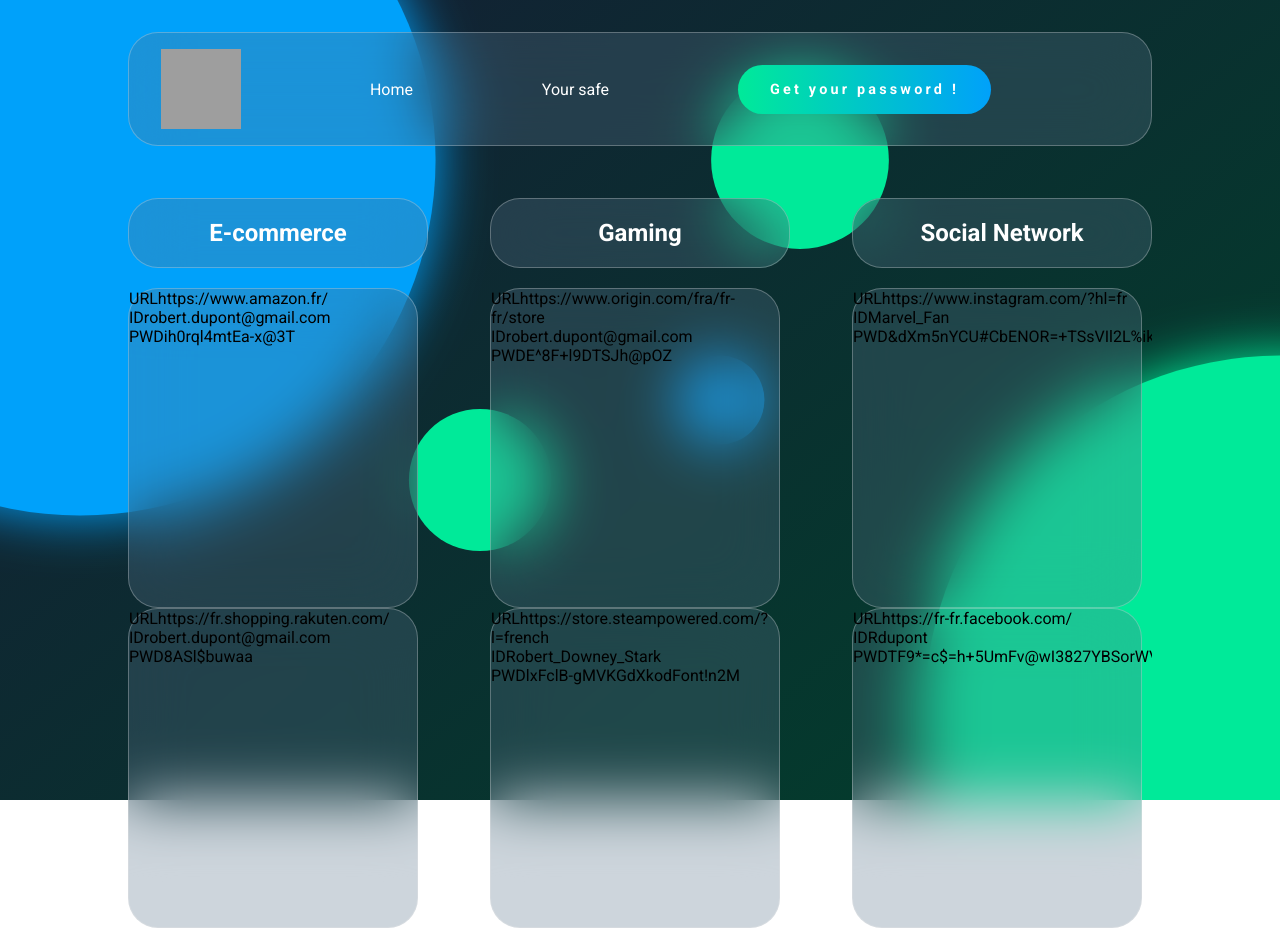
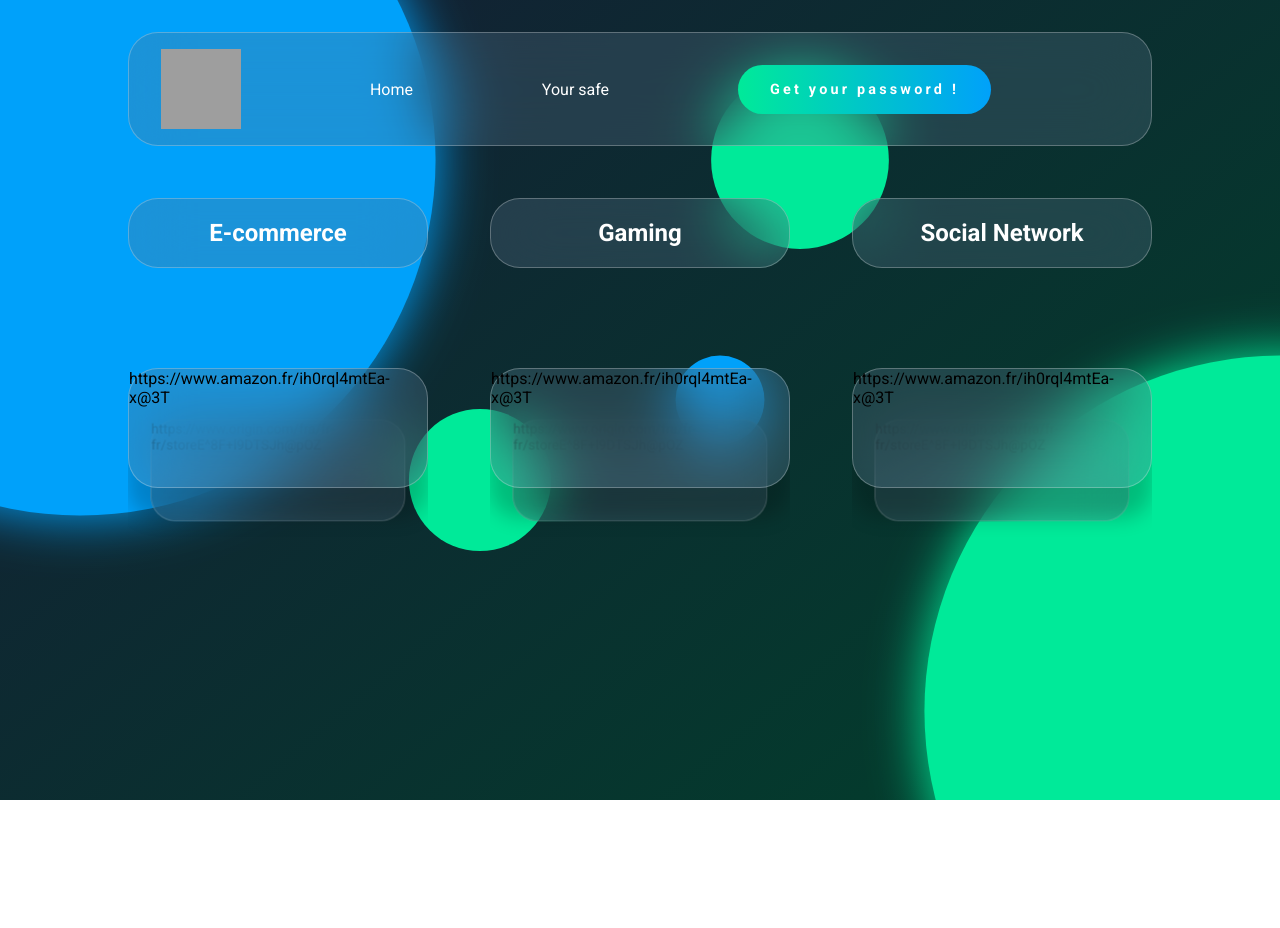
Before and after one commit to tamoroso/WordSafe, a Next.js app: page /safe in a window 1280 px wide. After the commit the page ends 800 px from the top, so only its background shows below. Built offline with nearby package versions, Linux system fonts and the light colour scheme; grey boxes are pictures that could not be loaded.

Commit message:
creating card stack animation

```diff
--- /dev/null
+++ b/components/CardCarousel.js
@@ -0,0 +1,69 @@
+import { useCallback, useEffect, useState } from "react";
+import { useRef } from "react/cjs/react.development";
+import { passwords } from "../data/passwords_data";
+
+function determineClasses(indexes, cardIndex) {
+  if (indexes.currentIndex === cardIndex) {
+    return "active";
+  } else if (indexes.nextIndex === cardIndex) {
+    return "next";
+  } else if (indexes.previousIndex === cardIndex) {
+    return "prev";
+  }
+  return "inactive";
+}
+
+const CardCarousel = () => {
+  const [indexes, setIndexes] = useState({
+    previousIndex: 0,
+    currentIndex: 0,
+    nextIndex: 1,
+  });
+  const carousel = useRef();
+
+  const handleCardTransition = useCallback(() => {
+    if (indexes.currentIndex >= Object.keys(passwords).length - 1) {
+      setIndexes({
+        previousIndex: Object.keys(passwords).length - 1,
+        currentIndex: 0,
+        nextIndex: 1,
+      });
+    } else {
+      setIndexes((prevState) => ({
+        previousIndex: prevState.currentIndex,
+        currentIndex: prevState.currentIndex + 1,
+        nextIndex:
+          prevState.currentIndex + 2 === Object.keys(passwords).length
+            ? 0
+            : prevState.currentIndex + 2,
+      }));
+    }
+  }, [indexes.currentIndex]);
+
+  useEffect(() => {
+    const ul = carousel.current;
+    ul.addEventListener("wheel", handleCardTransition);
+
+    return () => {
+      ul.removeEventListener("wheel", handleCardTransition);
+    };
+  }, [handleCardTransition, indexes]);
+
+  return (
+    <div>
+      <ul className="card_carousel" ref={carousel}>
+        {Object.keys(passwords).map((key, index) => (
+          <li
+            key={index}
+            className={`card ${determineClasses(indexes, index)} glass`}
+          >
+            <span>{passwords[key].url}</span>
+            <span>{passwords[key].pwd}</span>
+          </li>
+        ))}
+      </ul>
+    </div>
+  );
+};
+
+export default CardCarousel;
--- a/pages/safe.js
+++ b/pages/safe.js
@@ -6,6 +6,7 @@
 import CategoryHeader from "../components/CategoryHeader";
 import Layout, { siteTitle } from "../components/layout";
 import { passwords } from "../data/passwords_data";
+import CardCarousel from "../components/CardCarousel";
 
 export default function Safe() {
   const getUniqueCat = (passwords) => {
@@ -32,7 +33,8 @@
               <div key={i}>
                 <CategoryHeader cat={cat} />
                 <div className={styles.cards_wrapper}>
-                  {Object.keys(passwords).map((key, i) => {
+                  <CardCarousel />
+                  {/* {Object.keys(passwords).map((key, i) => {
                     if (passwords[key].cat === cat) {
                       return (
                         <Card
@@ -42,7 +44,7 @@
                         />
                       );
                     }
-                  })}
+                  })} */}
                 </div>
               </div>
             ))}
--- a/styles/safe.module.css
+++ b/styles/safe.module.css
@@ -7,6 +7,6 @@
 }
 
 .cards_wrapper{
-  /* overflow-y: scroll; */
-  overflow-x: hidden;
+  /* overflow-y: scroll;
+  overflow-x: hidden; */
 }
--- a/styles/utilities.css
+++ b/styles/utilities.css
@@ -16,3 +16,46 @@
   cursor: pointer;
   border: none;
 }
+
+/* CARD CAROUSEL */
+
+.card_carousel {
+  list-style: none;
+  padding: 0;
+  display: flex;
+  flex-direction: column;
+  height: 200px;
+  margin: 100px auto;
+  align-items: center;
+  position: relative;
+  overflow-x: hidden;
+  overflow-y: auto;
+}
+
+.card {
+  width: 300px;
+  height: 120px;
+  opacity: 0%;
+  position: absolute;
+  transform: scale(0.85) translateY(50px);
+  transition: all 500ms ease;
+}
+
+.card.active {
+  opacity: 1;
+  transform: scale(1) translateY(0);
+  box-shadow: 0 30px 20px rgba(0, 0, 0, 0.2);
+  z-index: 1;
+}
+
+.card.next {
+  opacity: 1;
+  z-index: 0;
+}
+
+.card.prev {
+  transform: scale(1.1) translateY(-50px);
+  z-index: 2;
+  opacity: 0;
+  visibility: hidden;
+}
```
